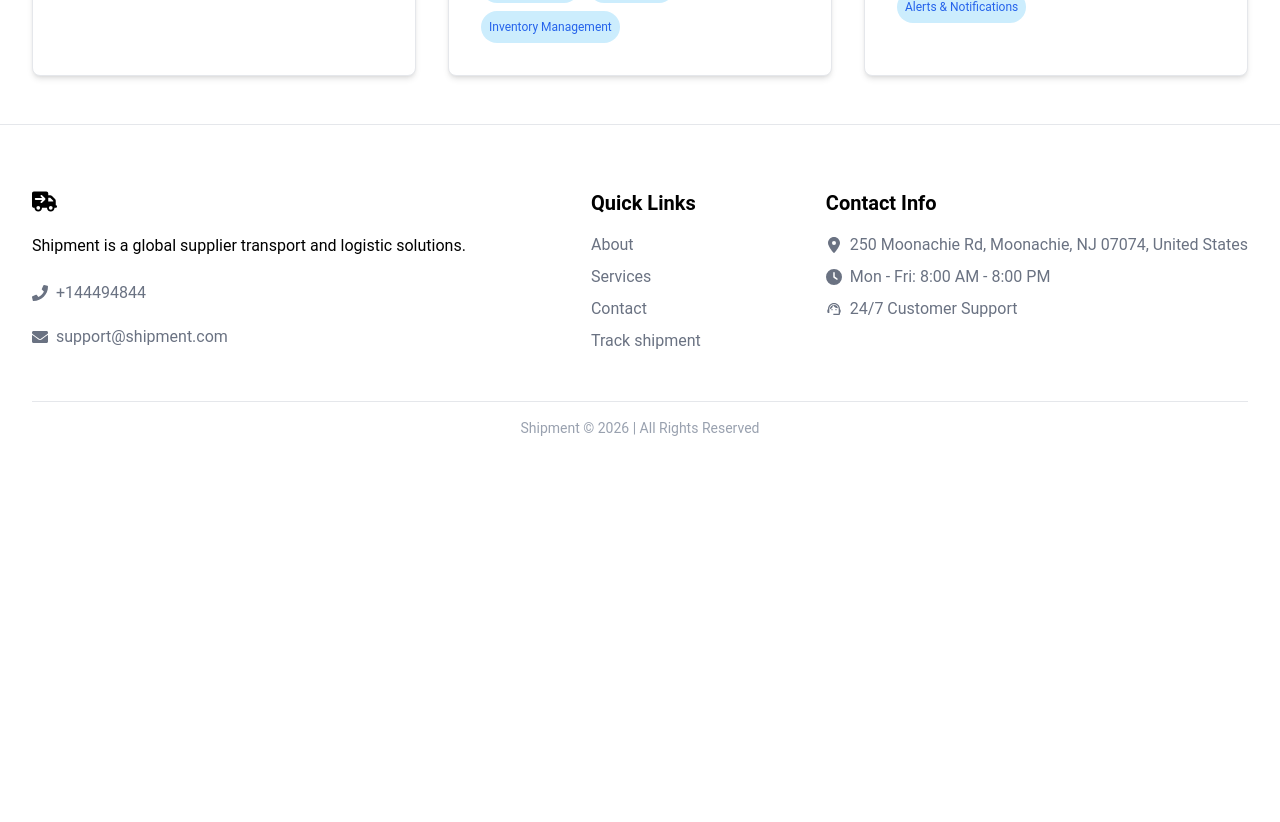
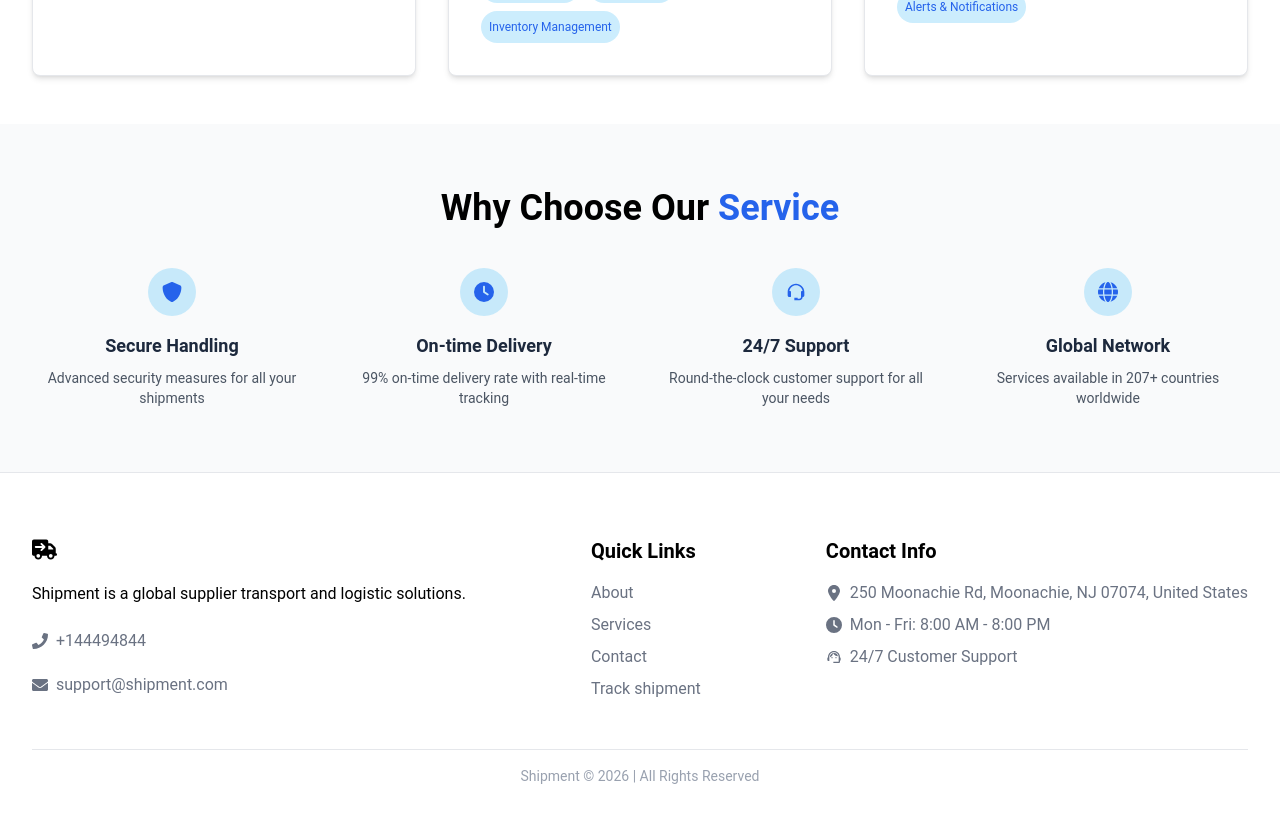
Before and after one commit to kemichris/shipping, a React (Vite) app in the folder shipping-client/: page /services in a window 1280 px wide. Shown: the part 1280-2102 px from the top of the page. Before the commit the page ends 1766 px from the top, so only its background shows below. Built offline with nearby package versions, Linux system fonts and the light colour scheme.

Commit message:
feat: add WhyChooseUs component to Services page for enhanced service presentation

```diff
--- /dev/null
+++ b/shipping-client/src/components/services/WhyChooseUs.jsx
@@ -0,0 +1,53 @@
+import { FaShield, FaClock, FaGlobe } from "react-icons/fa6";
+import { BiSupport } from "react-icons/bi";
+
+import { SectionHeader } from "./SectionHeader";
+
+export function WhyChooseUs() {
+  const whys = [
+    {
+      icon: <FaShield />,
+      title: "Secure Handling",
+      text: "Advanced security measures for all your shipments",
+    },
+    {
+      icon: <FaClock />,
+      title: "On-time Delivery",
+      text: "99% on-time delivery rate with real-time tracking",
+    },
+    {
+      icon: <BiSupport />,
+      title: "24/7 Support",
+      text: "Round-the-clock customer support for all your needs",
+    },
+    {
+      icon: <FaGlobe />,
+      title: "Global Network",
+      text: "Services available in 207+ countries worldwide",
+    },
+  ];
+
+  return (
+    <section className="py-16 px-8 bg-bg-white">
+      <SectionHeader
+        blackText="Why Choose Our"
+        blueText="Service"
+      />
+
+      <div className="mt-10 grid gap-8 grid-cols-1 md:grid-cols-4">
+        {whys.map((why, index) => (
+          <div
+            key={index}
+            className="flex flex-col items-center"
+          >
+            <div className="mb-4 flex h-12 w-12 items-center justify-center rounded-full bg-sky-500/20 text-xl text-primary-light">
+              {why.icon}
+            </div>
+            <h3 className="mb-2 text-lg font-semibold text-slate-800">{why.title}</h3>
+            <p className="text-sm text-text-dark text-center">{why.text}</p>
+          </div>
+        ))}
+      </div>
+    </section>
+  );
+}
--- a/shipping-client/src/pages/public/Services.jsx
+++ b/shipping-client/src/pages/public/Services.jsx
@@ -1,5 +1,6 @@
 import { PageHero } from "../../components/layout/PageHero"
 import { OurServices } from "../../components/services/OurServices"
+import { WhyChooseUs } from "../../components/services/WhyChooseUs"
 
 export function Services() {
     return (
@@ -7,6 +8,7 @@ export function Services() {
         <title>shipping-client | Services</title>
         <PageHero title='Services' description='Comprehensive logistics solutions tailored to meet your business needs' />
         <OurServices />
+        <WhyChooseUs />
 
         </>
     )
```
